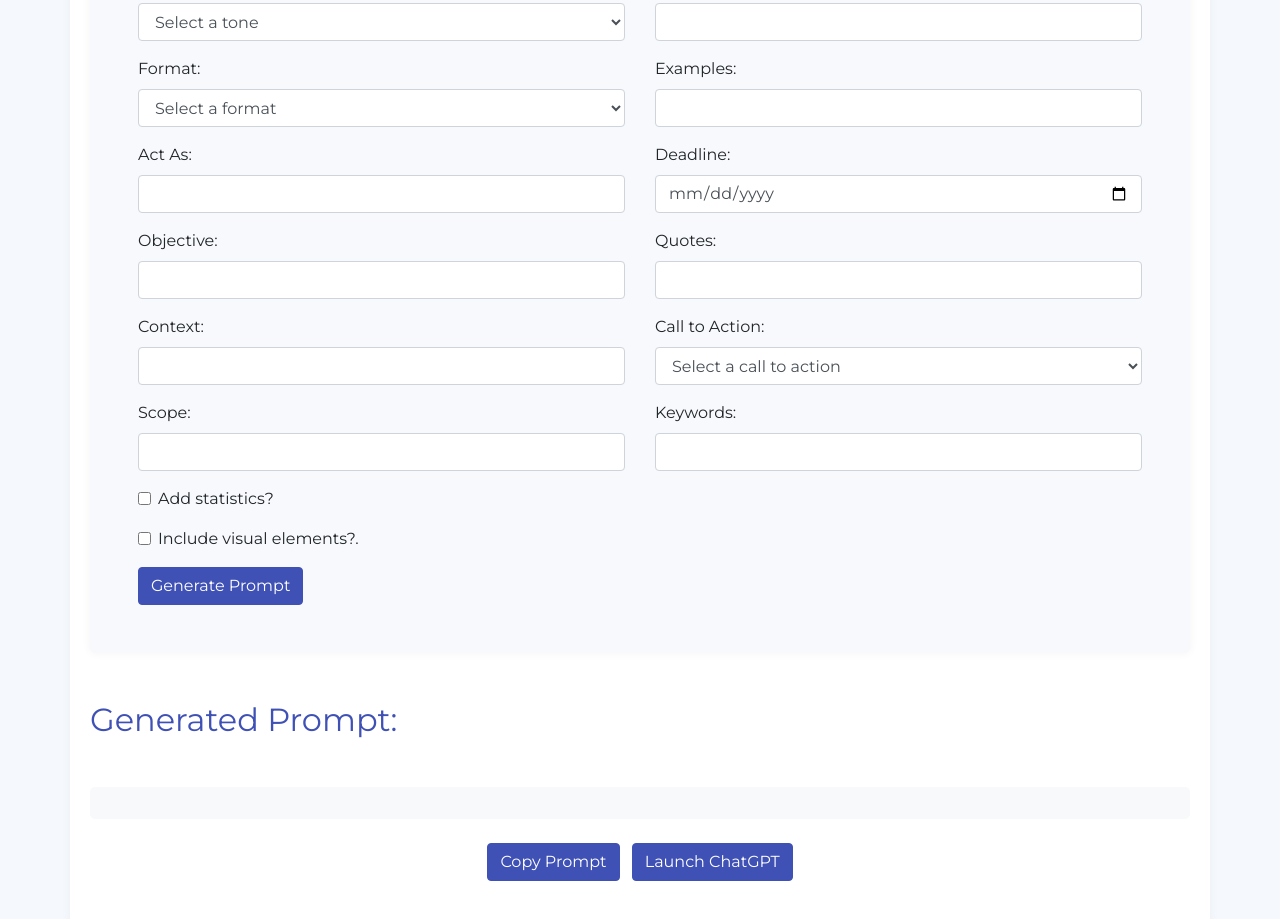
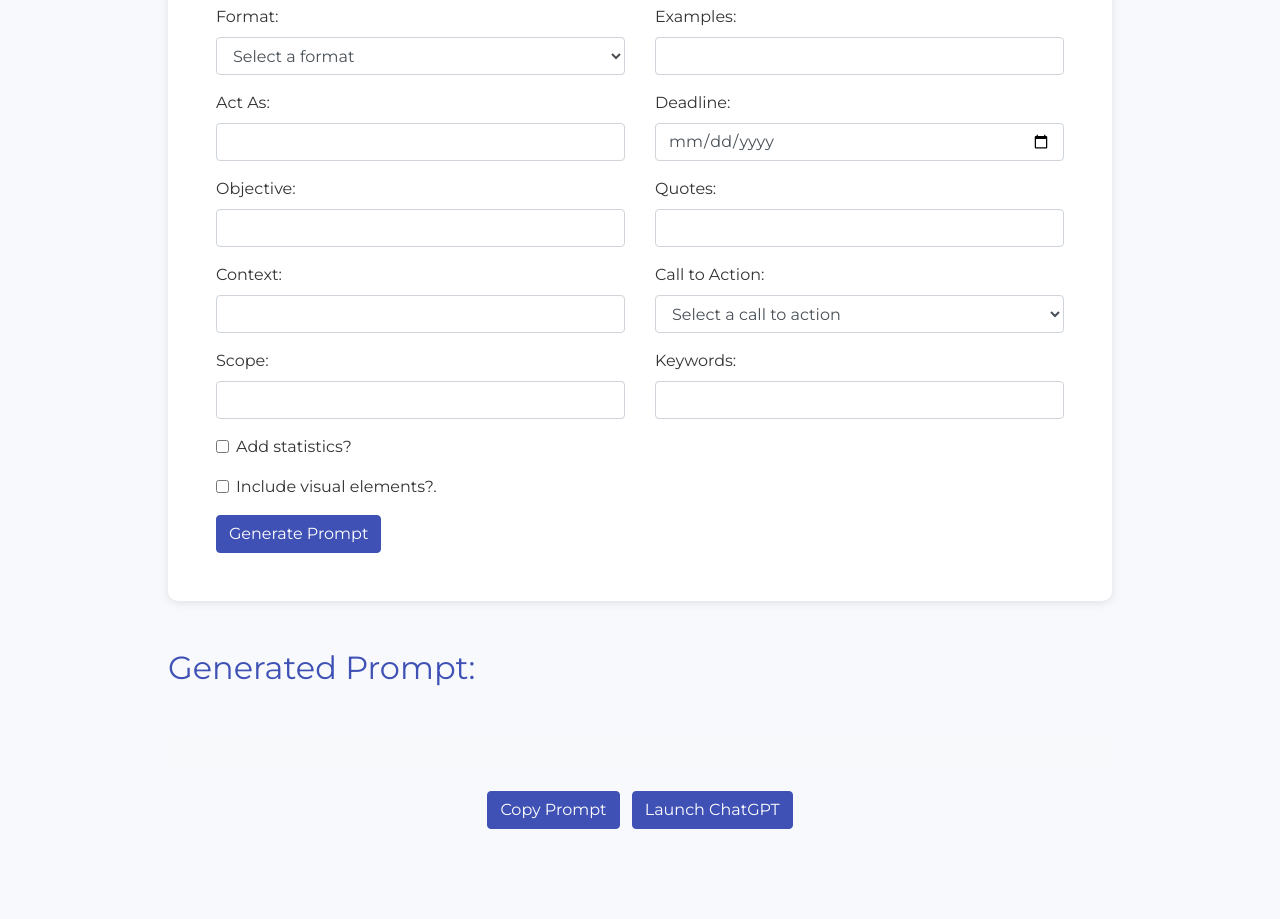
Before and after one commit to avrumy40/chatgpt-prompt-builder, a plain HTML site: page index.html in a window 1280 px wide. Shown: the part 559-1478 px from the top of the page. After the commit the page ends 1444 px from the top, so only its background shows below. Drawn offline with nearby package versions, Linux system fonts and the light colour scheme.

Commit message:
Update styles.css

```diff
--- a/styles.css
+++ b/styles.css
@@ -1,18 +1,13 @@
 body, input, button {
-    font-family: 'Montserrat', cursive;
-}
-
-body {
-    background: #f5f8fd;
+    font-family: 'Montserrat', sans-serif;
+    background-color: #f7f9fc;
+    color: #333;
 }
 
 .container {
-    background: white;
-    box-shadow: 0px 0px 10px rgba(0, 0, 0, 0.05);
-    border-radius: 5px;
-    padding: 20px;
-    margin-top: 40px;
-    margin-bottom: 40px;
+    max-width: 960px;
+    margin: 0 auto;
+    padding: 0.5em 0.5em;
 }
 
 h1, h2 {
@@ -20,26 +15,27 @@ h1, h2 {
 }
 
 .form-container {
-    background-color: #f7f9fc;
-    border-radius: 5px;
-    padding: 20px;
-    box-shadow: 0px 0px 10px rgba(0, 0, 0, 0.05);
-    margin-top: 20px;
+    background-color: #fff;
+    border-radius: 10px;
+    padding: 2em;
+    box-shadow: 0px 2px 10px 0px rgba(0,0,0,0.1);
+}
+
+.btn {
+    background-color: #3f51b5;
+    border-color: #3f51b5;
+}
+
+.btn:hover {
+    background-color: #283593;
+    border-color: #283593;
 }
 
 #generatedPrompt {
     background-color: #e3f2fd;
-    padding: 20px;
-    margin-top: 20px;
-    border-radius: 5px;
+    border-radius: 10px;
+    padding: 1.5em;
+    margin: 0 0;
+    font-size: 1.2em;
+    line-height: 1.6em;
 }
-
-.btn-primary {
-    background-color: #3f51b5;
-    border-color: #3f51b5;
-}
-
-.btn-primary:hover {
-    background-color: #283593;
-    border-color: #283593;
-}
```
